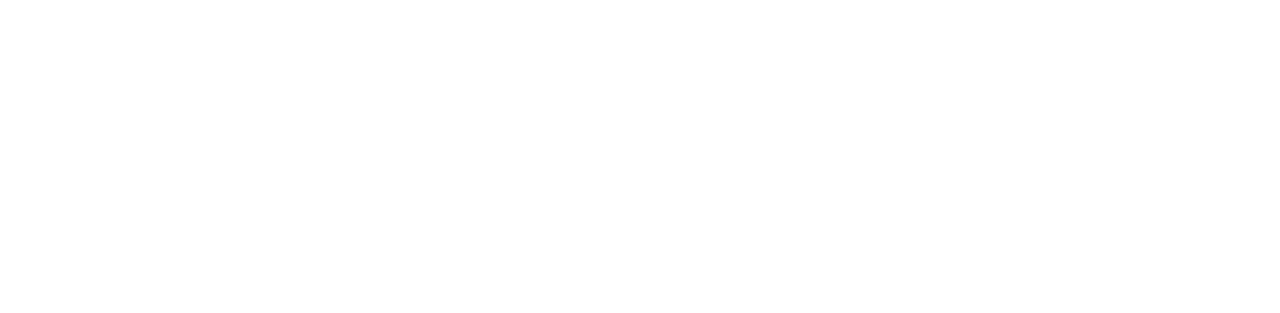
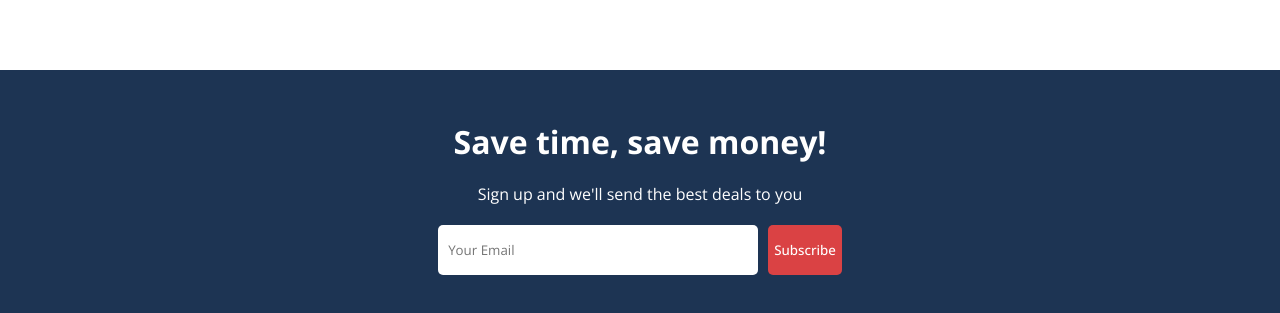
Before and after one commit to grantgariepy/garnt-booking, a React (Create React App) app: page / in a window 1280 px wide. Shown: the part 1469-1782 px from the top of the page. Before the commit the page ends 1459 px from the top, so only its background shows below. Built offline with nearby package versions, Linux system fonts and the light colour scheme.

Commit message:
mail list

```diff
--- a/src/components/mailList/MailList.jsx
+++ b/src/components/mailList/MailList.jsx
@@ -2,7 +2,14 @@
 
 const MailList = () => {
   return (
-    <div>MailList</div>
+    <div className="mail">
+      <h1 className="mailTitle">Save time, save money!</h1>
+      <span className="mailDesc">Sign up and we'll send the best deals to you</span>
+      <div className="mailInputContainer">
+        <input type="text" placeholder="Your Email" />
+        <button>Subscribe</button>
+      </div>
+    </div>
   )
 }
 
--- a/src/components/mailList/mailList.css
+++ b/src/components/mailList/mailList.css
@@ -0,0 +1,32 @@
+.mail{
+    width: 100%;
+    overflow: hidden;
+    margin-top: 50px;
+    background-color: #1d3453;
+    color: white;
+    display: flex;
+    flex-direction: column;
+    align-items: center;
+    gap: 20px;
+    padding: 50px 0px 50px 0px;
+}
+
+
+.mailInputContainer>input{
+    width: 300px;
+    height: 30px;
+    padding: 10px;
+    border: none;
+    margin-right: 10px;
+    border-radius: 5px;
+}
+
+.mailInputContainer>button{
+    height: 50px;
+    background-color: #da4244;
+    font-weight: 500;
+    color: white;
+    border: none;
+    border-radius: 5px;
+    cursor: pointer;
+}
--- a/src/pages/home/Home.jsx
+++ b/src/pages/home/Home.jsx
@@ -4,6 +4,7 @@
 import Featured from "../../components/featured/Featured"
 import PropertyList from "../../components/propertyList/PropertyList"
 import FeaturedProperties from "../../components/featuredProperties/FeaturedProperties"
+import MailList from "../../components/mailList/MailList"
 
 const Home = () => {
   return (
@@ -16,6 +17,7 @@
         <PropertyList />
         <h1 className="homeTitle">More than just hotels... Bookers discover pure comfort with homes, apartments, and more</h1>
         <FeaturedProperties />
+        <MailList />
       </div>
     </div>
   )
```
